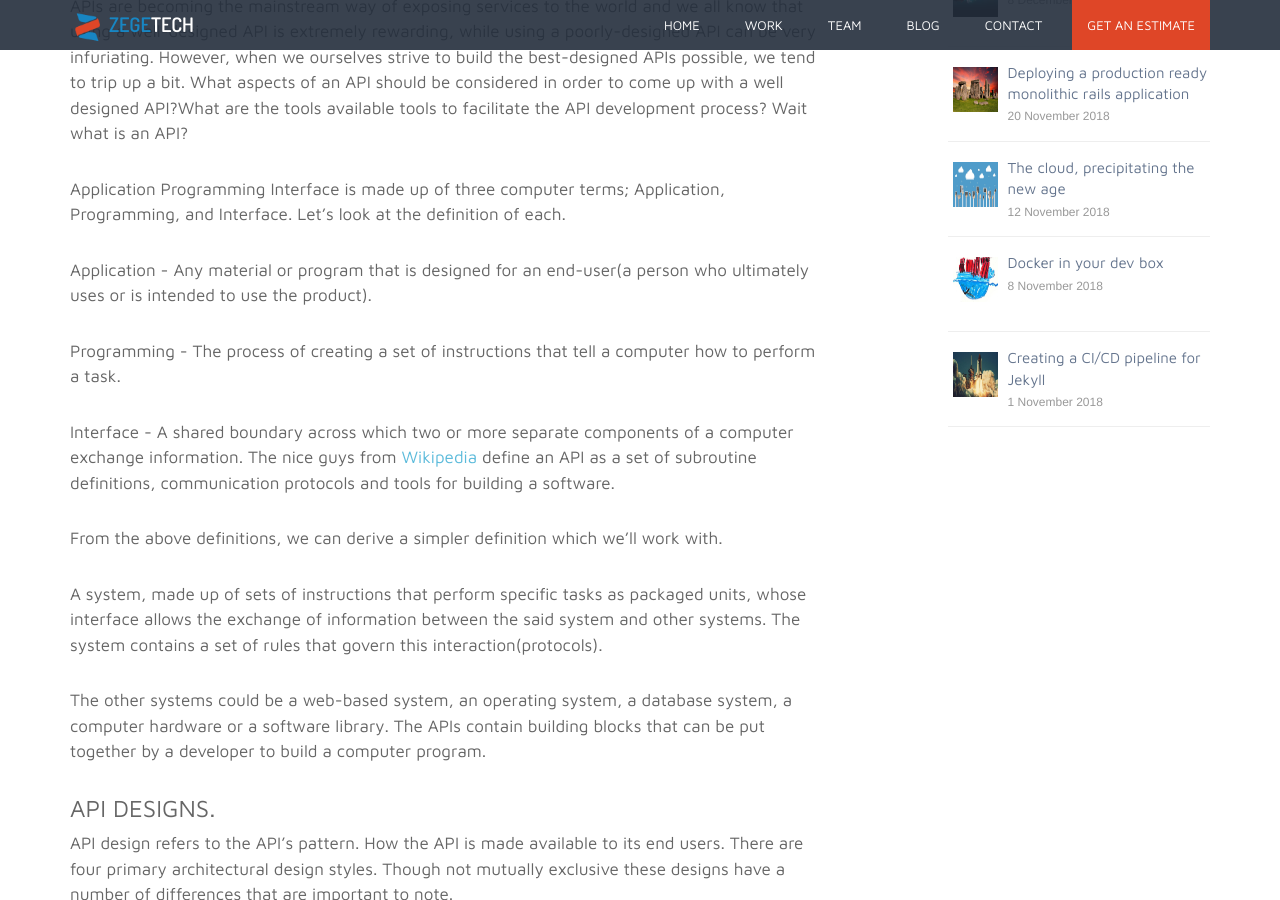
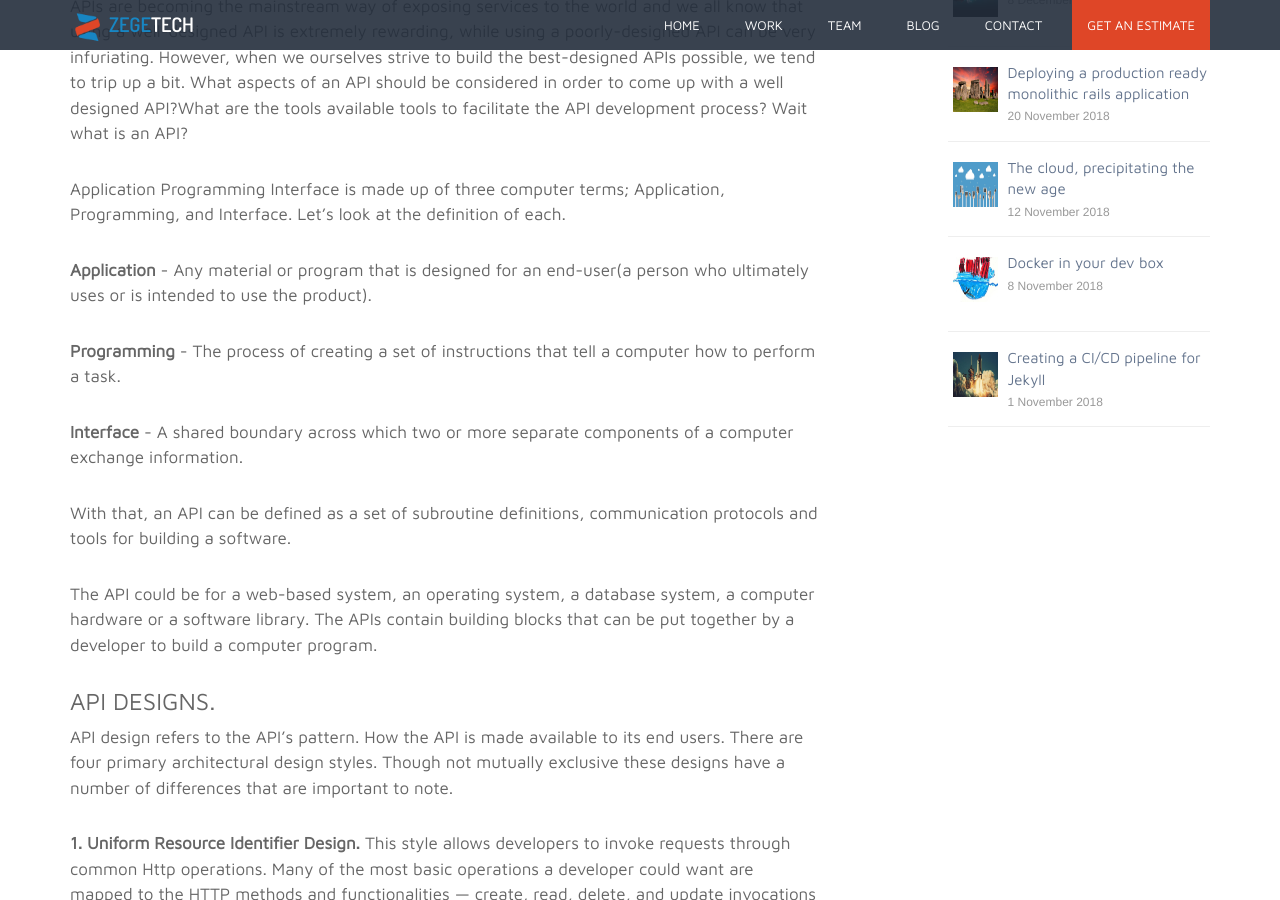
Before and after one commit to zegetech/zegetech.github.io, a Jekyll site: the page built from _posts/2018-12-08-api-dive.md, in a window 1280 px wide and 900 px high, scrolled down 269 px. Built offline with Jekyll 4.4.1, drawn with Linux system fonts in a browser that asks for light colours.

Commit message:
Update definition

```diff
--- a/_posts/2018-12-08-api-dive.md
+++ b/_posts/2018-12-08-api-dive.md
@@ -11,18 +11,16 @@ intro: APIs are becoming the mainstream way of exposing services to the world an
 
 Application Programming Interface is made up of three computer terms; Application, Programming, and Interface. Let's look at the definition of each.
 
-Application - Any material or program that is designed for an end-user(a person who ultimately uses or is intended to use the product).
+**Application** - Any material or program that is designed for an end-user(a person who ultimately uses or is intended to use the product).
 
-Programming - The process of creating a set of instructions that tell a computer how to perform a task.
+**Programming** - The process of creating a set of instructions that tell a computer how to perform a task.
 
-Interface - A shared boundary across which two or more separate components of a computer exchange information.
-The nice guys from [Wikipedia](https://en.wikipedia.org/wiki/Application_programming_interface) define an API as a set of subroutine definitions, communication protocols and tools for building a software.
+**Interface** - A shared boundary across which two or more separate components of a computer exchange information.
 
-From the above definitions, we can derive a simpler definition which we'll work with.
+With that, an API can be defined as a set of subroutine definitions, communication protocols and tools for building a software.
 
-A system, made up of sets of instructions that perform specific tasks as packaged units, whose interface allows the exchange of information between the said system and other systems. The system contains a set of rules that govern this interaction(protocols).
 
-The other systems could be a web-based system, an operating system, a database system, a computer hardware or a software library.
+The API could be for a web-based system, an operating system, a database system, a computer hardware or a software library.
 The APIs contain building blocks that can be put together by a developer to build a computer program.
 
 ### API DESIGNS.
```
